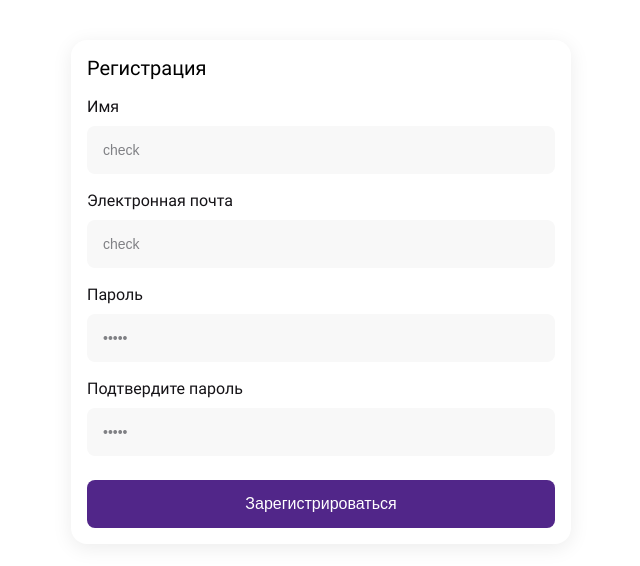
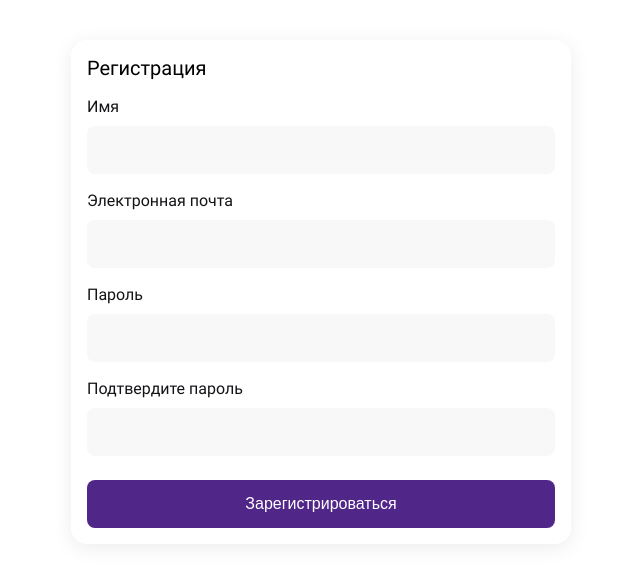
Before and after one commit to Zakharov1984/antipoff_test1, a React (Create React App) app: page / in a window 1280 px wide. Shown: the part 108-674 px from the top of the page, without its empty margins (319-959 px from the left). Built offline with nearby package versions, Linux system fonts and the light colour scheme.

Commit message:
registration_component_made_manageable

```diff
--- a/src/pages/Register/Register.jsx
+++ b/src/pages/Register/Register.jsx
@@ -1,10 +1,22 @@
+import { useState } from "react";
 import { Button } from "../../copmponents/UI/Button/Button";
 import { Input } from "../../copmponents/UI/Input/Input";
 
 import classes from './Register.module.scss';
-console.log(classes);
 
 export const Register = () => {
+
+  const [valueInputs, setValueInputs] = useState({
+    name: '',
+    email: '',
+    password: '',
+    checkPassword: '',
+  })
+
+  const changeValuesInput = (e) => {
+    setValueInputs({...valueInputs, [e.target.name]: e.target.value})
+  }
+
   return (
     <div className={classes.register}>
       <form className={classes.registerForm} action="#" >
@@ -13,25 +25,29 @@ export const Register = () => {
           classNameInput={classes.registerForm__input}
           type='text'
           name="name"
-          value='check'
+          onChange={changeValuesInput}
+          value={valueInputs.name}
           label='Имя' />
           <Input
             classNameInput={classes.registerForm__input}
             type='text'
-            name="name"
-            value='check'
+            name="email"
+            onChange={changeValuesInput}
+            value={valueInputs.email}
             label='Электронная почта' />
           <Input
             classNameInput={classes.registerForm__input}
             type='password'
-            name="name"
-            value='check'
+            name="password"
+            onChange={changeValuesInput}
+            value={valueInputs.password}
             label='Пароль' />
           <Input
             classNameInput={classes.registerForm__input}
             type='password'
-            name="name"
-            value='check'
+            name="checkPassword"
+            onChange={changeValuesInput}
+            value={valueInputs.checkPassword}
             label='Подтвердите пароль' />
           <Button className={classes.registerForm__button}>
             Зарегистрироваться
```
